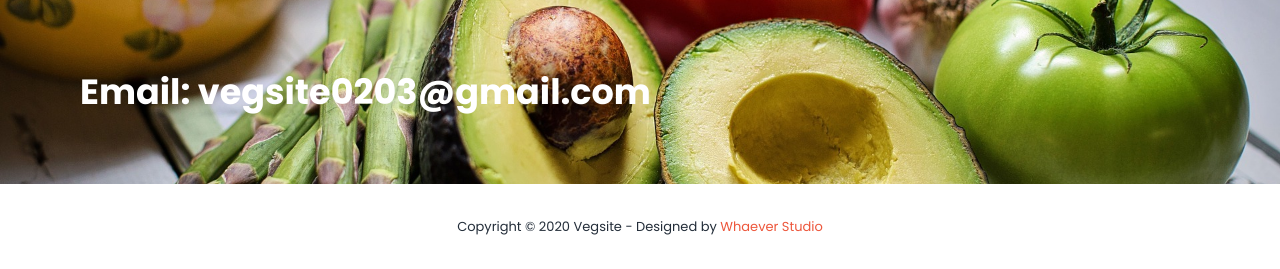
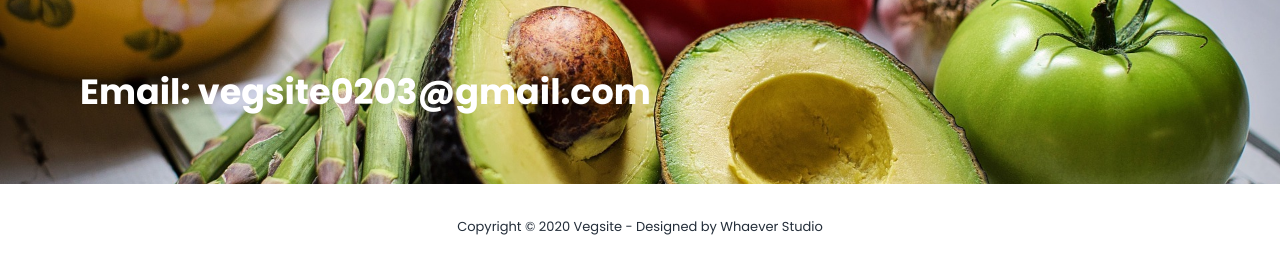
Before and after one commit to Exitialium/vegsite.tw, a Django app: page / in a window 1280 px wide. Shown: the part 3250-3519 px from the top of the page. Run offline with Django 3.2, Linux system fonts and the light colour scheme; some libraries are stand-ins or nearby versions.

Commit message:
hide stuff

```diff
--- a/templates/index.html
+++ b/templates/index.html
@@ -202,7 +202,7 @@ https://templatemo.com/tm-548-training-studio
                 <div class="col-lg-12">
                     <p>Copyright &copy; 2020 Vegsite
 
-                    - Designed by <a rel="nofollow" href="https://templatemo.com" class="tm-text-link" target="_parent">Whaever Studio</a></p>
+                    - Designed by Whaever Studio</p>
 
                     <!-- You shall support us a little via PayPal to info@templatemo.com -->
 
```
